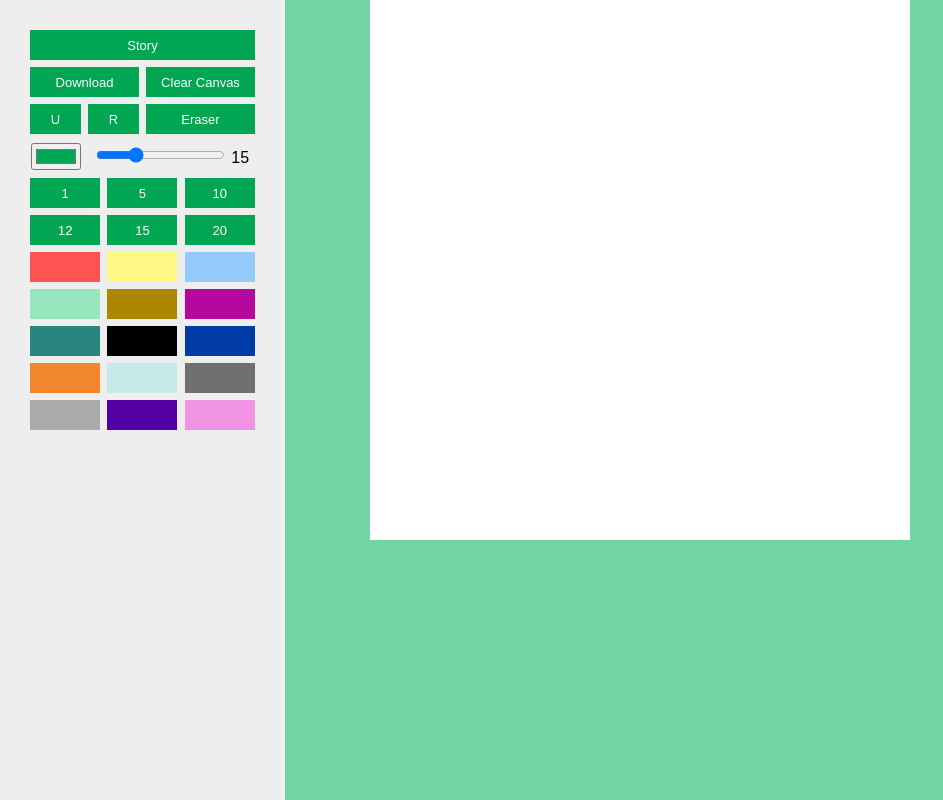
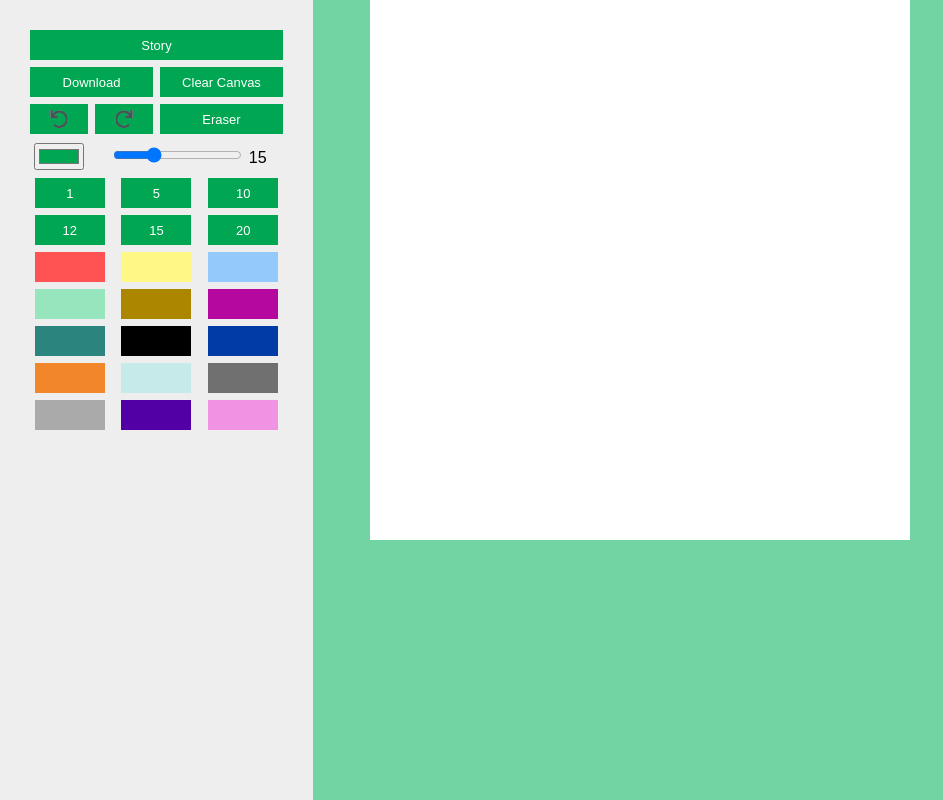
Before and after one commit to CharalamposSam/draw, a plain HTML site: page index.html in a window 1280 px wide. Shown: the whole page, without its empty margins (0-943 px from the left). Drawn offline with Linux system fonts and the light colour scheme.

Commit message:
Undo/Redo buttons

```diff
--- a/index.html
+++ b/index.html
@@ -14,8 +14,8 @@
             <button class="story-post">Story</button>
             <button class="downloadImage" title="png / 1080x1080">Download</button>
             <button class="clearCanvas">Clear Canvas</button>
-            <button class="undo">U</button>
-            <button class="redo">R</button>
+            <button class="undo"><img src="images/undoArrow.png" alt="undo"></button>
+            <button class="redo"><img src="images/redoArrow.png" alt="redo"></button>
             <button class="eraser">Eraser</button>
             <input type="color" class="brushColor" value="#00a651">
             <div class="brushSizeContainer">
--- a/style.scss
+++ b/style.scss
@@ -53,9 +53,21 @@ aside {
 
         .undo {
             grid-column: 1 / 2;
+            padding: 0 20px;
+
+            img {
+                width: 18px;
+                display: block;
+            }
         }
         .redo {
             grid-column: 2 / 3;
+            padding: 0 20px;
+
+            img {
+                width: 18px;
+                display: block;
+            }
         }
         .eraser {
             grid-column: 3 / 5;
```
Also changed, not shown: style.css, 1 other file.
